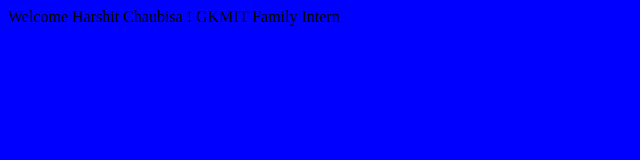
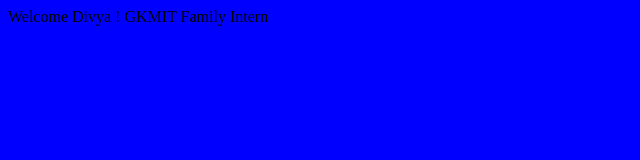
Before and after one commit to sheershjain/testrepo, a plain HTML site: page index.html in a window 1280 px wide. Shown: the whole page, without its empty margins (0-640 px from the left). Drawn offline with Linux system fonts and the light colour scheme.

Commit message:
9th commmit

```diff
--- a/index.html
+++ b/index.html
@@ -1,5 +1,5 @@
 <body bgcolor='blue'>
-Welcome Harshit Chaubisa !
+Welcome Divya !
 GKMIT Family
 Intern
 </body>
```
